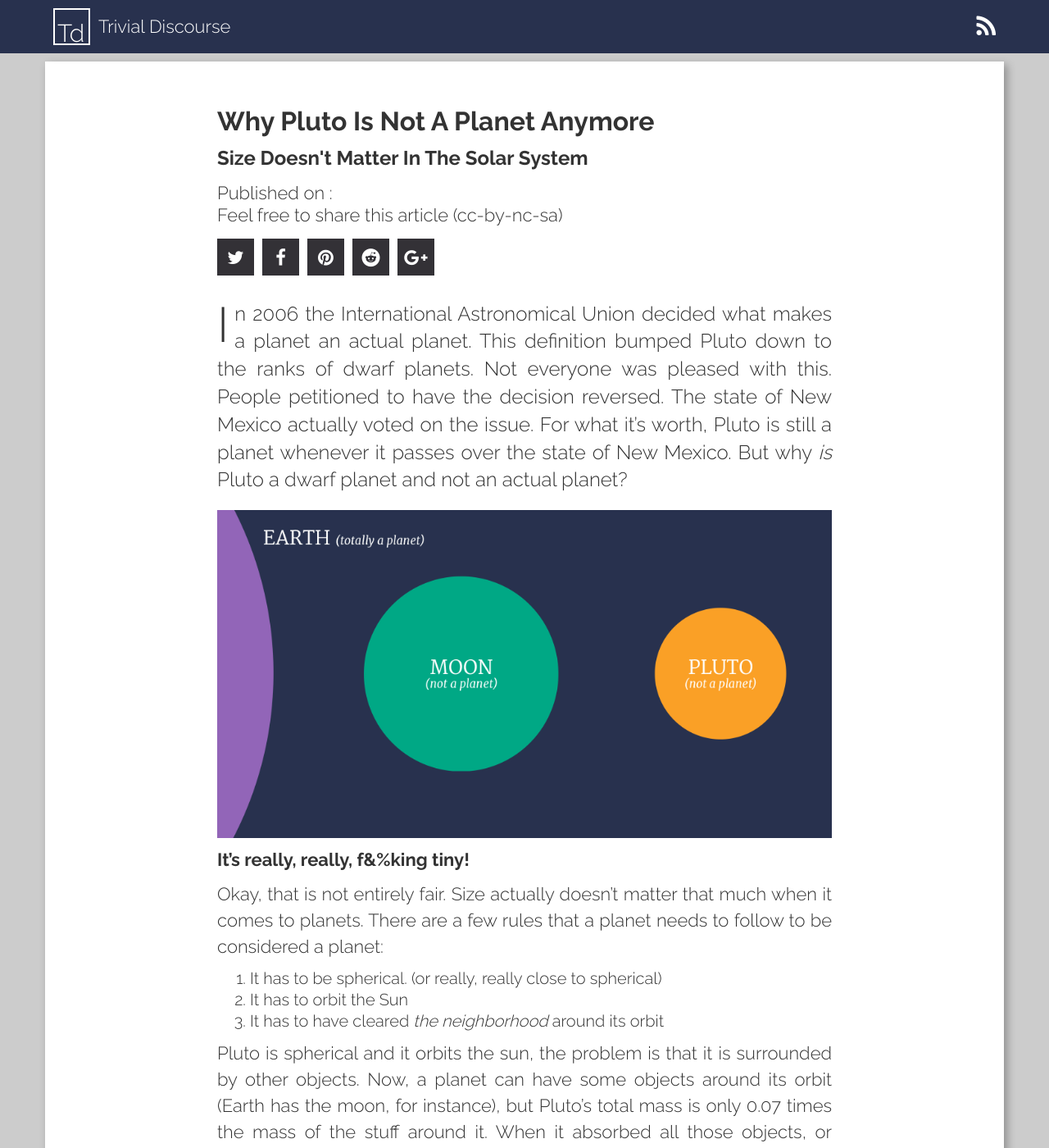
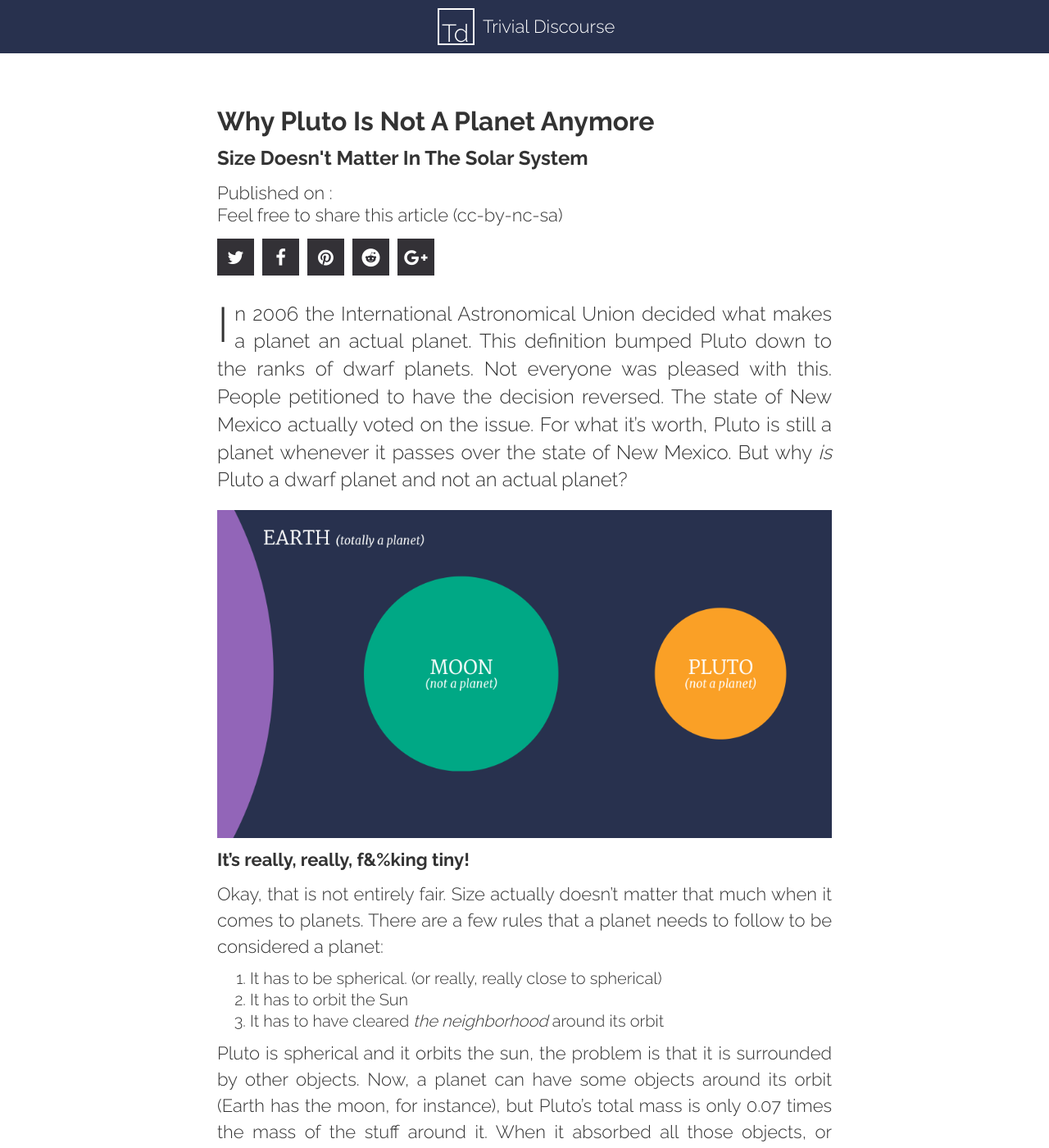
Before and after one commit to PieterHeijman/PieterHeijman.github.io, a Jekyll site: the page built from _posts/2015-02-18-why-pluto-is-not-a-planet.html, in a window 1280 px wide and 1400 px high. Shown: the whole window at 82% size. Built offline with Jekyll 4.4.1, drawn with Linux system fonts in a browser that asks for light colours; nearby versions of some CDN libraries; Markdown is read by kramdown in place of the engine named in the settings.

Commit message:
Slight style tweak
some tweaks to the header

```diff
--- a/_layouts/post152.html
+++ b/_layouts/post152.html
@@ -28,26 +28,15 @@
 		<meta property="og:image" content="{{ page.image_url_small }}" />
 	</head>
 	<body>
-		<div class="header" style="background-color: {{ page.color }}">
-			<div class="motto">
-				<div class="container">
-					<a href="/">
+		<div class="header navbar-fixed-top" style="background-color: {{ page.color }}">
+			<div class="container">
+					<a href="/" class="center-block">
 					<div class="logo">
 						Td
 					</div>
 					Trivial Discourse
 					</a>
-					<a href="http://feeds.feedburner.com/TrivialDiscourse" title="RSS Feed" target="_blank">
-						<i class="fa fa-rss right"></i>
-					</a>
 				</div>
-				<div class="container">
-					<div class="text-center">
-
-					</div>
-				</div>
-			</div>
-			<div class="img-src" style="background-color: {{ page.color }}"></div>
 		</div>
 		<div class="main">
 			<div class="container tim-container">
--- a/css/style152.css
+++ b/css/style152.css
@@ -1,3 +1,6 @@
+body {
+  padding-top: 75px; }
+
 body, p {
   font-family: Raleway, Helvetica, Arial, sans-serif;
   font-size: 20px;
@@ -10,7 +13,7 @@ h1, h2, h3, h4, h5, h6, h1 small {
 hr {
   border: 1px solid #000; }
 
-.motto h1, .motto small {
+.header h1, .header small {
   font-weight: bold;
   color: #fff;
   text-shadow: 0px 4px 3px rgba(0, 0, 0, 0.4), 0px 8px 13px rgba(0, 0, 0, 0.1), 0px 18px 23px rgba(0, 0, 0, 0.1); }
@@ -19,18 +22,19 @@ hr {
   font-size: 26px;
   line-height: 33.8px; }
 
-.motto {
+.header {
   text-align: left !important; }
 
-.motto .container {
+.header .container {
   font-family: Raleway, Helvetica, Arial, sans-serif;
   font-size: 22px;
   line-height: 26px;
   color: #fff; }
 
-.motto .container a, .motto .container a:hover {
+.header .container a, .header .container a:hover {
   color: #fff;
-  text-decoration: none; }
+  text-decoration: none;
+  width: 232px; }
 
 a {
   color: #000; }
@@ -85,7 +89,7 @@ a:hover {
   text-align: left; }
 
 body, .main {
-  background-color: #ccc; }
+  background-color: #fff; }
 
 .fixed {
   position: fixed !important; }
@@ -93,10 +97,7 @@ body, .main {
 .abs {
   position: absolute; }
 
-.motto {
-  top: 20px; }
-
-.motto .container {
+.header .container {
   padding-left: 0px;
   padding-right: 0px; }
 
@@ -112,8 +113,7 @@ body, .main {
   padding-top: 25px;
   margin-bottom: 30px;
   background-color: #fff;
-  position: relative;
-  box-shadow: 4px 4px 10px rgba(0, 0, 0, 0.3); }
+  position: relative; }
 
 .lead::first-letter {
   margin-top: 0px;
@@ -281,10 +281,10 @@ i.right {
 .ad {
   margin-bottom: 25px; }
 
-.motto .container a, .motto .container a:hover {
+.header .container a, .header .container a:hover {
   line-height: 65px; }
 
-.blurred-container .motto {
+.blurred-container .header {
   top: 10px; }
 
 .logo {
--- a/css/td/sass/style152.sass
+++ b/css/td/sass/style152.sass
@@ -7,6 +7,9 @@ $font-normal: 22px
 
 $white : #fff
 $black : #000
+
+body
+  padding-top: 75px
 
 body, p
   font-family: $primary-font
@@ -20,7 +23,7 @@ h1, h2, h3, h4, h5, h6, h1 small
 hr
   border: 1px solid #000
 
-.motto h1, .motto small
+.header h1, .header small
   font-weight: bold
   color: $white
   text-shadow: 0px 4px 3px rgba(0,0,0,0.4), 0px 8px 13px rgba(0,0,0,0.1), 0px 18px 23px rgba(0,0,0,0.1)
@@ -29,18 +32,19 @@ hr
   font-size: 26px
   line-height: 33.8px
 
-.motto
+.header
   text-align: left !important
 
-.motto .container
+.header .container
   font-family: $secondary-font
   font-size: 22px
   line-height: 26px
   color: $white
 
-.motto .container a, .motto .container a:hover
+.header .container a, .header .container a:hover
   color: $white
   text-decoration: none
+  width: 232px
 
 a
   color: $black
@@ -95,7 +99,7 @@ a:hover
   text-align: left
 
 body, .main
-  background-color: #ccc
+  background-color: #fff
 
 .fixed
   position: fixed !important
@@ -103,10 +107,7 @@ body, .main
 .abs
   position: absolute
 
-.motto
-  top: 20px
-
-.motto .container
+.header .container
   padding-left: 0px
   padding-right: 0px
 
@@ -123,7 +124,6 @@ body, .main
   margin-bottom: 30px
   background-color: $white
   position: relative
-  box-shadow: 4px 4px 10px rgba(0, 0, 0, 0.3)
 
 .lead::first-letter
   margin-top: 0px
@@ -291,10 +291,10 @@ i.right
 .ad
   margin-bottom: 25px
 
-.motto .container a, .motto .container a:hover
+.header .container a, .header .container a:hover
   line-height: 65px
 
-.blurred-container .motto
+.blurred-container .header
   top: 10px
 
 .logo
```
Also changed, not shown: _layouts/home.html (+3 -14 lines), _layouts/page152.html (+3 -14 lines), 1 other file.
